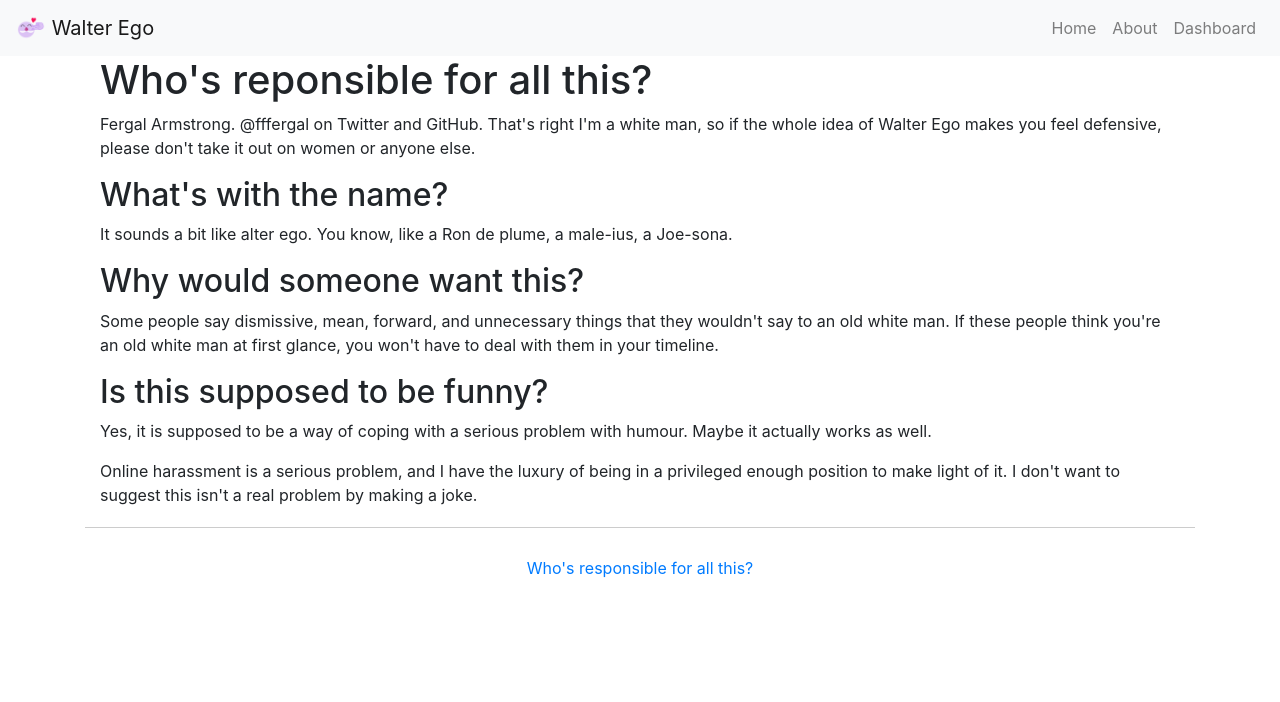
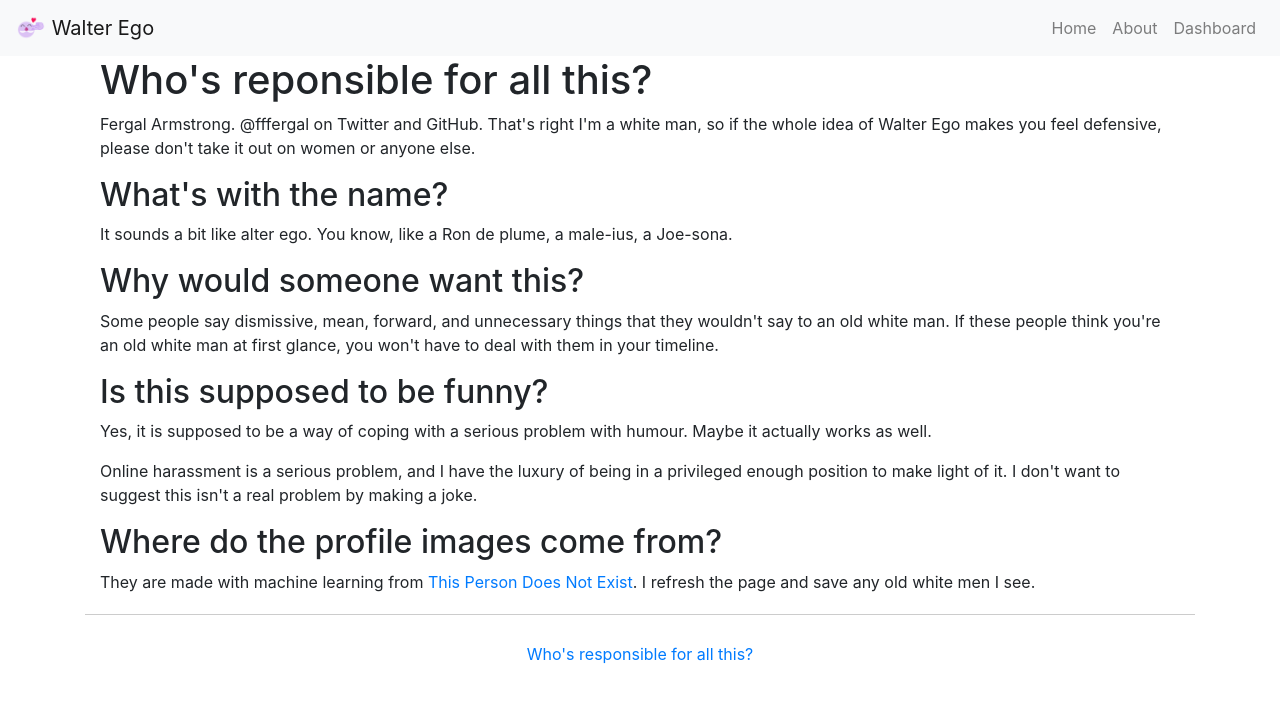
Before and after one commit to fffergal/walterego, a Next.js app: page /about in a window 1280 px wide. Shown: the top 702 px of the page. Built offline with nearby package versions, Linux system fonts and the light colour scheme.

Commit message:
Add profile image explanation

```diff
--- a/pages/about.jsx
+++ b/pages/about.jsx
@@ -36,6 +36,12 @@ export default function About() {
         in a privileged enough position to make light of it. I don't want to
         suggest this isn't a real problem by making a joke.
       </p>
+      <h2>Where do the profile images come from?</h2>
+      <p>
+        They are made with machine learning from <a
+        href="https://thispersondoesnotexist.com">This Person Does Not
+        Exist</a>. I refresh the page and save any old white men I see.
+      </p>
     </MainTemplate>
   )
 }
```
